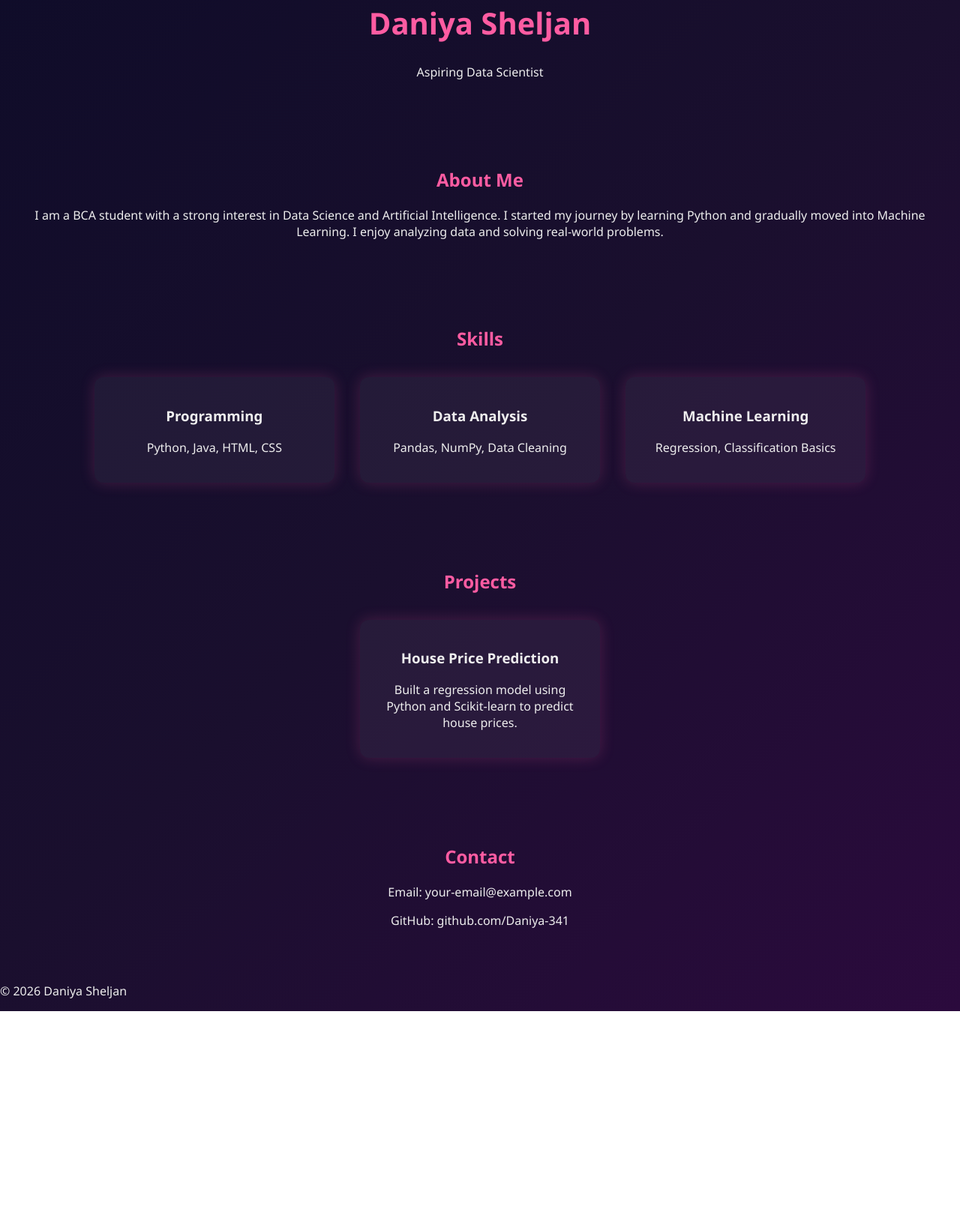
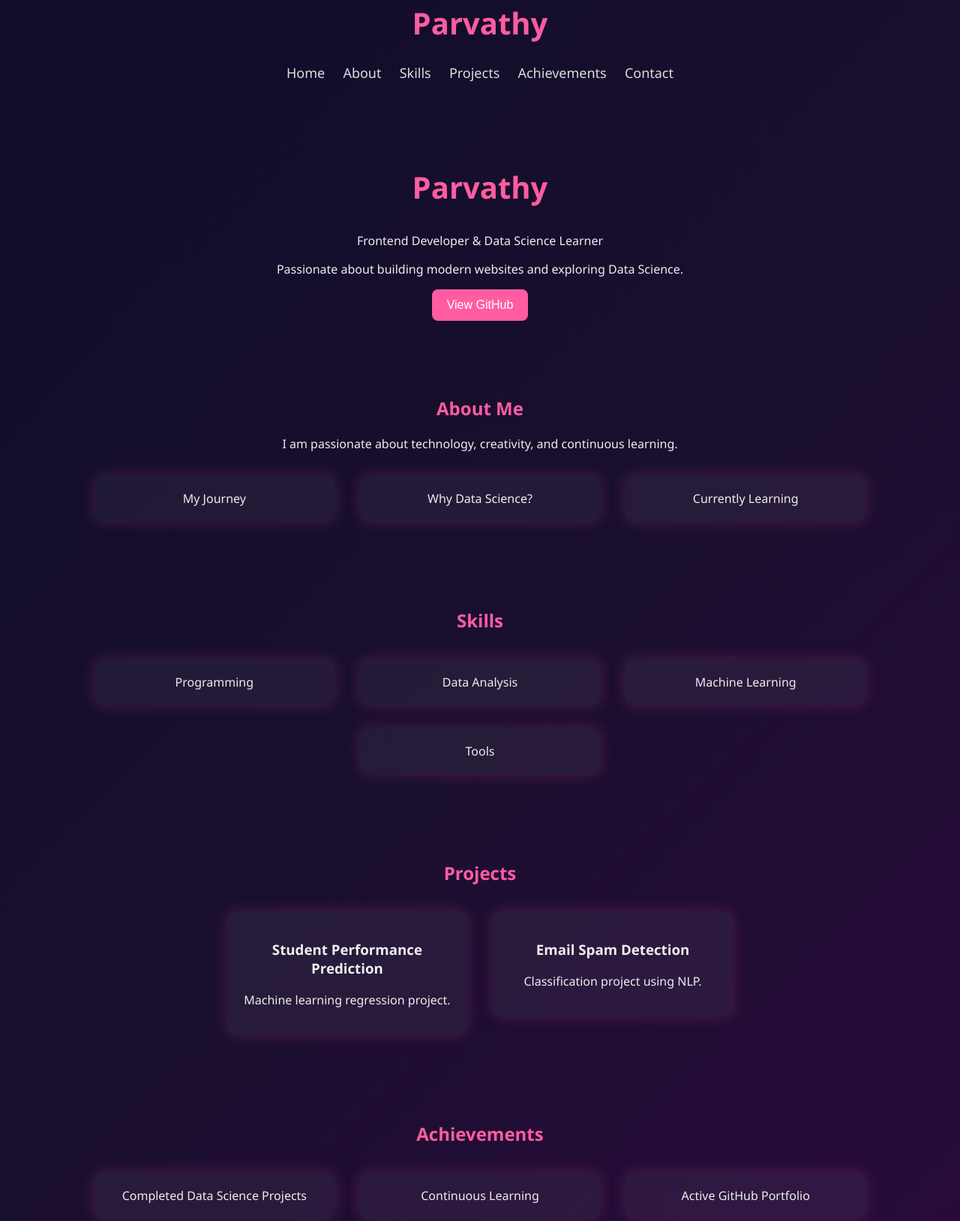
Before and after one commit to Daniya-341/portfolio-website, a plain HTML site: page index.html in a window 1280 px wide. Shown: the part 64-1693 px from the top of the page at 75% size. Before the commit the page ends 1413 px from the top, so only its background shows below. Drawn offline with Linux system fonts and the light colour scheme.

Commit message:
Update index.html

```diff
--- a/index.html
+++ b/index.html
@@ -8,60 +8,74 @@
 <body>
 
 <header>
-    <h1>Daniya Sheljan</h1>
-    <p>Aspiring Data Scientist</p>
+    <h1>Parvathy</h1>
+
+    <nav>
+        <a href="#home">Home</a>
+        <a href="#about">About</a>
+        <a href="#skills">Skills</a>
+        <a href="#projects">Projects</a>
+        <a href="#achievements">Achievements</a>
+        <a href="#contact">Contact</a>
+    </nav>
 </header>
 
-<section>
-    <h2>About Me</h2>
-    <p>
-        I am a BCA student with a strong interest in Data Science and Artificial Intelligence.
-        I started my journey by learning Python and gradually moved into Machine Learning.
-        I enjoy analyzing data and solving real-world problems.
-    </p>
+<section id="home">
+    <h1 class="big">Parvathy</h1>
+    <p class="highlight">Frontend Developer & Data Science Learner</p>
+    <p>Passionate about building modern websites and exploring Data Science.</p>
+    <button>View GitHub</button>
 </section>
 
-<section>
+<section id="about">
+    <h2>About Me</h2>
+    <p>I am passionate about technology, creativity, and continuous learning.</p>
+
+    <div class="container">
+        <div class="card">My Journey</div>
+        <div class="card">Why Data Science?</div>
+        <div class="card">Currently Learning</div>
+    </div>
+</section>
+
+<section id="skills">
     <h2>Skills</h2>
 
-    <div class="card">
-        <h3>Programming</h3>
-        <p>Python, Java, HTML, CSS</p>
+    <div class="container">
+        <div class="card">Programming</div>
+        <div class="card">Data Analysis</div>
+        <div class="card">Machine Learning</div>
+        <div class="card">Tools</div>
+    </div>
+</section>
+
+<section id="projects">
+    <h2>Projects</h2>
+
+    <div class="card big-card">
+        <h3>Student Performance Prediction</h3>
+        <p>Machine learning regression project.</p>
     </div>
 
-    <div class="card">
-        <h3>Data Analysis</h3>
-        <p>Pandas, NumPy, Data Cleaning</p>
+    <div class="card big-card">
+        <h3>Email Spam Detection</h3>
+        <p>Classification project using NLP.</p>
     </div>
-
-    <div class="card">
-        <h3>Machine Learning</h3>
-        <p>Regression, Classification Basics</p>
-    </div>
-
 </section>
 
-<section>
-    <h2>Projects</h2>
+<section id="achievements">
+    <h2>Achievements</h2>
 
-    <div class="card">
-        <h3>House Price Prediction</h3>
-        <p>
-            Built a regression model using Python and Scikit-learn to predict house prices.
-        </p>
-    </div>
-
+    <div class="card">Completed Data Science Projects</div>
+    <div class="card">Continuous Learning</div>
+    <div class="card">Active GitHub Portfolio</div>
 </section>
 
-<section>
+<section id="contact">
     <h2>Contact</h2>
     <p>Email: your-email@example.com</p>
-    <p>GitHub: github.com/Daniya-341</p>
+    <p>GitHub: Daniya-341</p>
 </section>
-
-<footer>
-    <p>© 2026 Daniya Sheljan</p>
-</footer>
 
 </body>
 </html>
```
